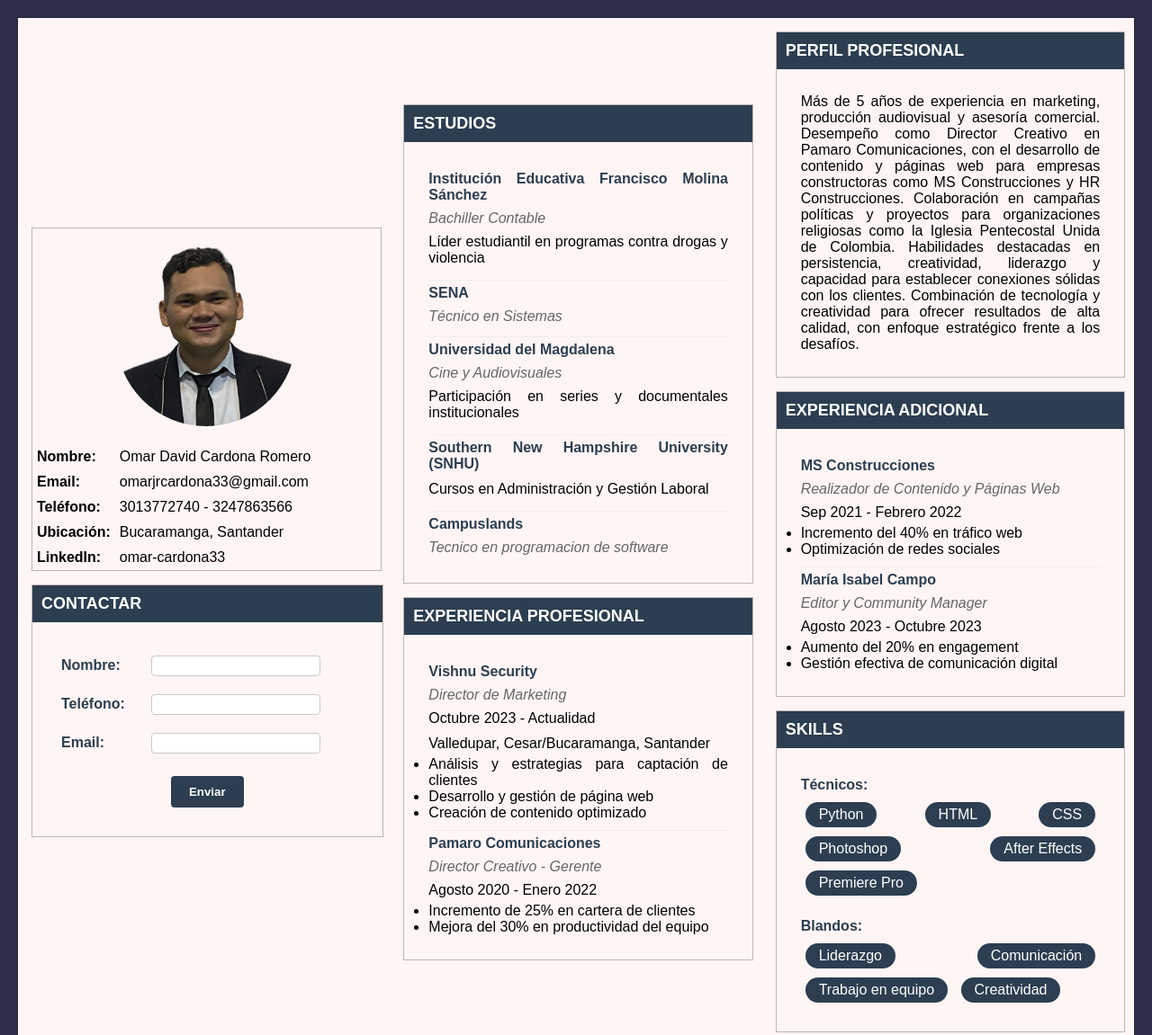
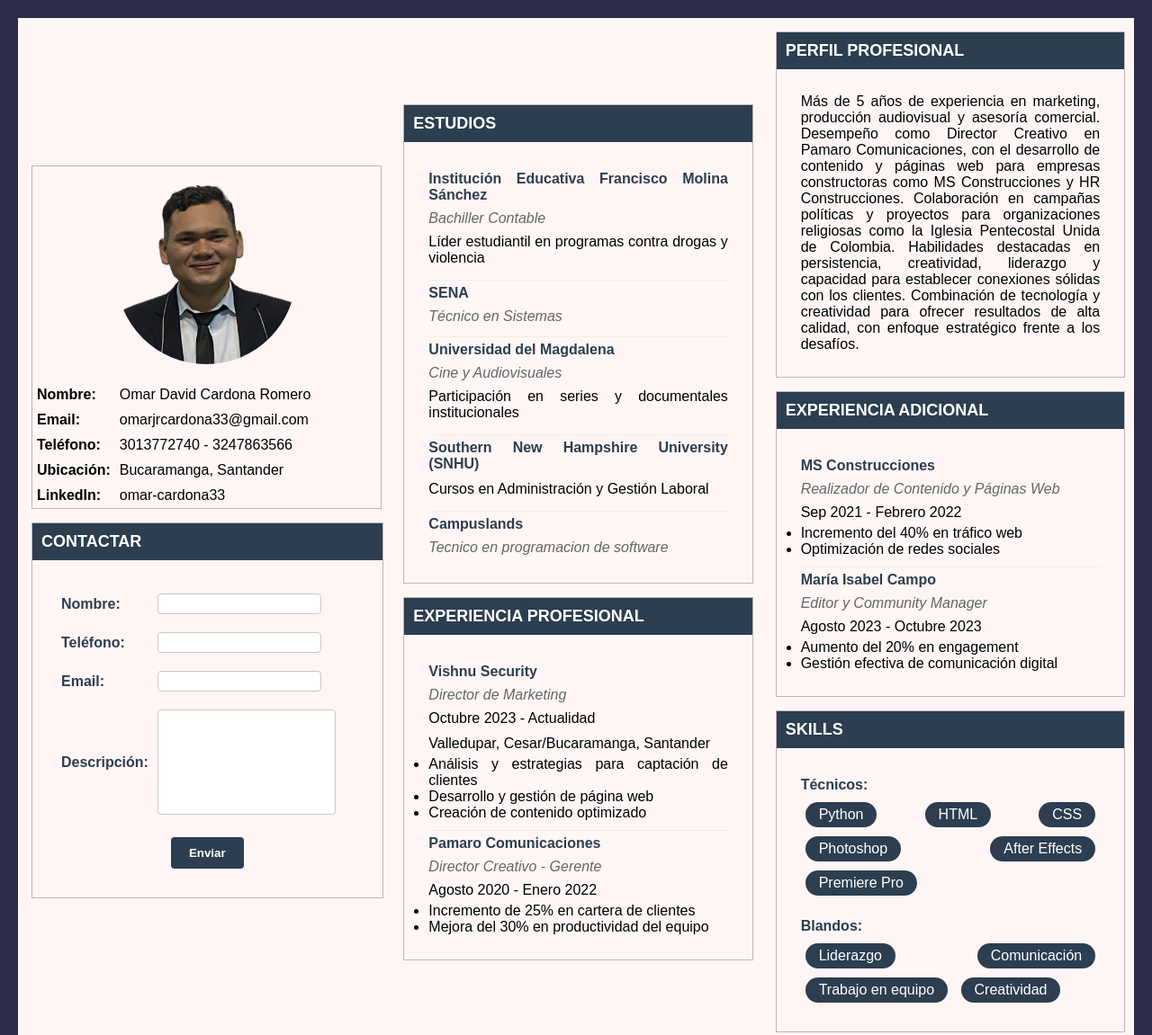
Before and after one commit to Omarjr33/projectcvOmarCadona, a plain HTML site: page index.html in a window 1280 px wide. Shown: the top 1151 px of the page at 90% size. Drawn offline with Linux system fonts and the light colour scheme.

Commit message:
actualizado

```diff
--- a/index.html
+++ b/index.html
@@ -82,6 +82,19 @@
                                         <input type="email" id="email" name="email"
                                             style="width: 80%;
                                                    padding: 3px;
+                                                   border: 1px solid #cec7c7;
+                                                   border-radius: 4px;
+                                                   margin: 5px 0;">
+                                    </td>
+                                </tr>
+                                <tr>
+                                    <td>
+                                        <label for="descripcion" style="font-weight: bold; color: #2c3e50;">Descripción:</label>
+                                    </td>
+                                    <td>
+                                        <input type="descripcion" id="descripcion" name="descripcion"
+                                            style="width: 44%;
+                                                   padding: 50px;
                                                    border: 1px solid #cec7c7;
                                                    border-radius: 4px;
                                                    margin: 5px 0;">
```
